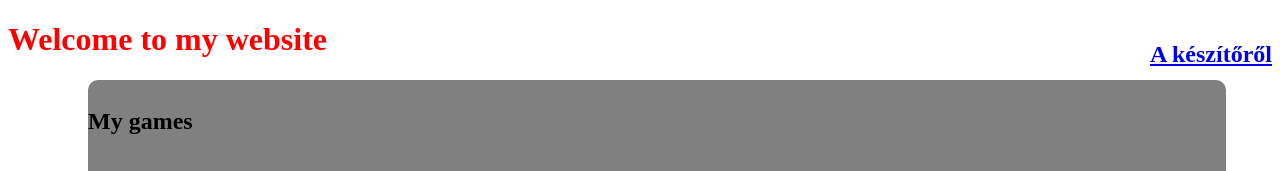
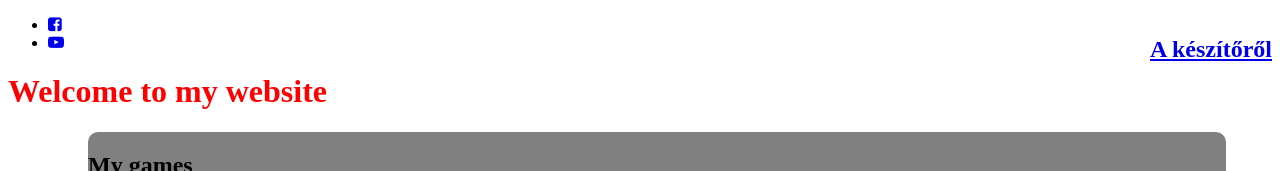
Before and after one commit to zalanveszelovszki/zalan.veszelovszki.hu, a plain HTML site: page index.html in a window 1280 px wide. Shown: the top 171 px of the page. Drawn offline with Linux system fonts and the light colour scheme.

Commit message:
Update index.html

```diff
--- a/index.html
+++ b/index.html
@@ -2,6 +2,7 @@
 <html>
 <head>
     <title>Zalán's website</title>
+	<link href="https://maxcdn.bootstrapcdn.com/font-awesome/4.7.0/css/font-awesome.min.css" rel="stylesheet">
     <link rel="stylesheet" type="text/css" href="style.css">
     <script src="script.js"></script>
 </head>
@@ -40,9 +41,20 @@
 		 h2 {
 		       color: black;
 		 }
+		 elerhetosegek {
+		 float: right;
+		 }
 	</style>
 <body>
 	<h2 id="keszito"><a href="keszito.html">A készítőről</a></h2>
+	<ul id="elerhetosegek">
+      <li>
+        <a                 href="https://www.facebook.com/zalan.veszelovszki"><i class="fa fa-facebook-square" aria-hidden="true"></i></a>
+      </li>
+      <li>
+        <a                   href="https://www.youtube.com/channel/UCsyPMa-AHP_YbMlpEUYLHuA?view_as=subscriber"><i class="fa fa-youtube-play" aria-hidden="true"></i></a>
+      </li>
+    </ul>
 		<h1>Welcome to my website</h1>
 	<div id="hatter">
 	<div id="kepek>"
```
